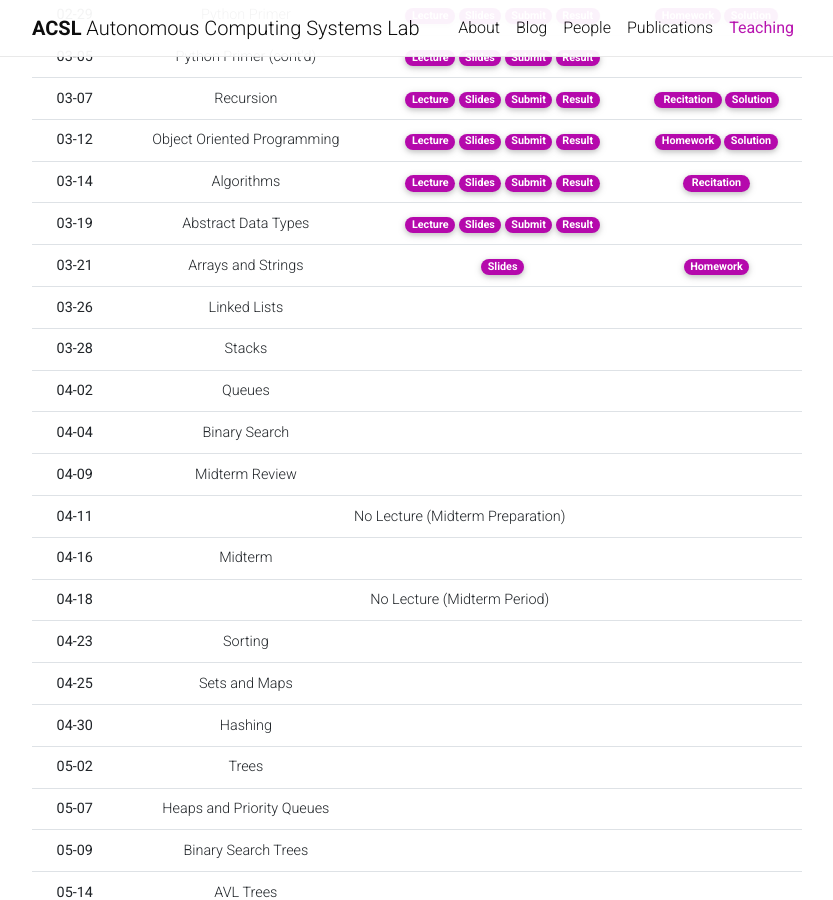
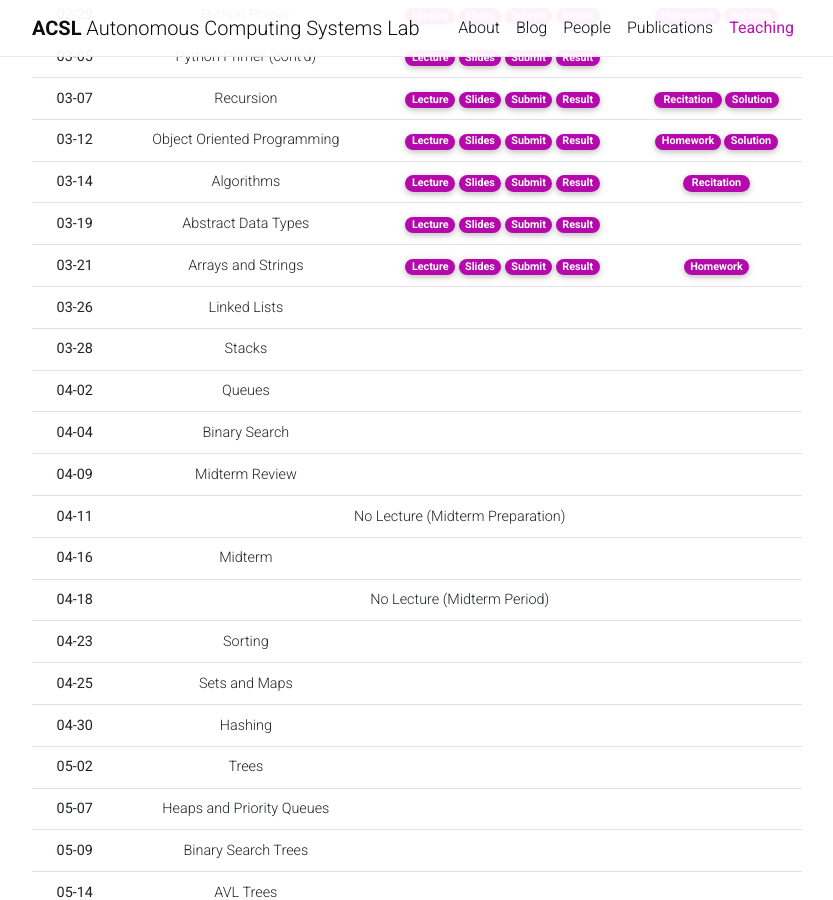
Before and after one commit to Uehwan/Uehwan.github.io, a Jekyll site: the page built from _teaching/datastruct24sp.md, in a window 1280 px wide and 900 px high, scrolled down 1154 px. Shown: the whole window, without its empty margins (223-1056 px from the left). Built offline with Jekyll 4.4.1, drawn with Linux system fonts in a browser that asks for light colours; nearby versions of some CDN libraries; comment, search, counter and statistics services are not loaded; a style sheet for code colours, icons or effects is not loaded.

Commit message:
0321 after

```diff
--- a/_teaching/datastruct24sp.md
+++ b/_teaching/datastruct24sp.md
@@ -149,9 +149,10 @@
       <th scope="row">03-21</th>
       <td>Arrays and Strings</td>
       <td>
-        <!--a href="https://youtu.be/9Gg5u6AglwM" target="_blank" class="badge badge-pill" style="background-color:#B509AC;">Recording</a-->
+        <a href="https://colab.research.google.com/drive/1zSniZXNdlBu9qnz-ebs3jxk00BEYB8QZ?usp=sharing" target="_blank" class="badge badge-pill" style="background-color:#B509AC;">Lecture</a>
         <a href="https://docs.google.com/presentation/d/16-_ld_NE6VhPBf4CSTwG8lpVhsoOTQYw4KnHm47zulE/edit?usp=sharing" target="_blank" class="badge badge-pill" style="background-color:#B509AC;">Slides</a>
-        <!--a href="https://colab.research.google.com/drive/1gnqer0Qm_TveOGs1EHOqjhRqyx3XHe1t?usp=sharing" target="_blank" class="badge badge-pill" style="background-color:#B509AC;">Codes</a-->
+        <a href="https://forms.gle/WTGSioQtoBbmvWCAA" target="_blank" class="badge badge-pill" style="background-color:#B509AC;">Submit</a>
+        <a href="https://docs.google.com/spreadsheets/d/16KgSep1IRZ2PwEPuFOkR0yJuX0kQ3_J7u4SmJjRJ9QY/edit?usp=sharing" target="_blank" class="badge badge-pill" style="background-color:#B509AC;">Result</a>
       </td>
       <td>
         <a href="https://colab.research.google.com/drive/1W6D09XtLgnvYBBdnWMkye2CDw8jJ-n1S?usp=sharing" target="_blank" class="badge badge-pill" style="background-color:#B509AC;">Homework</a>
```
